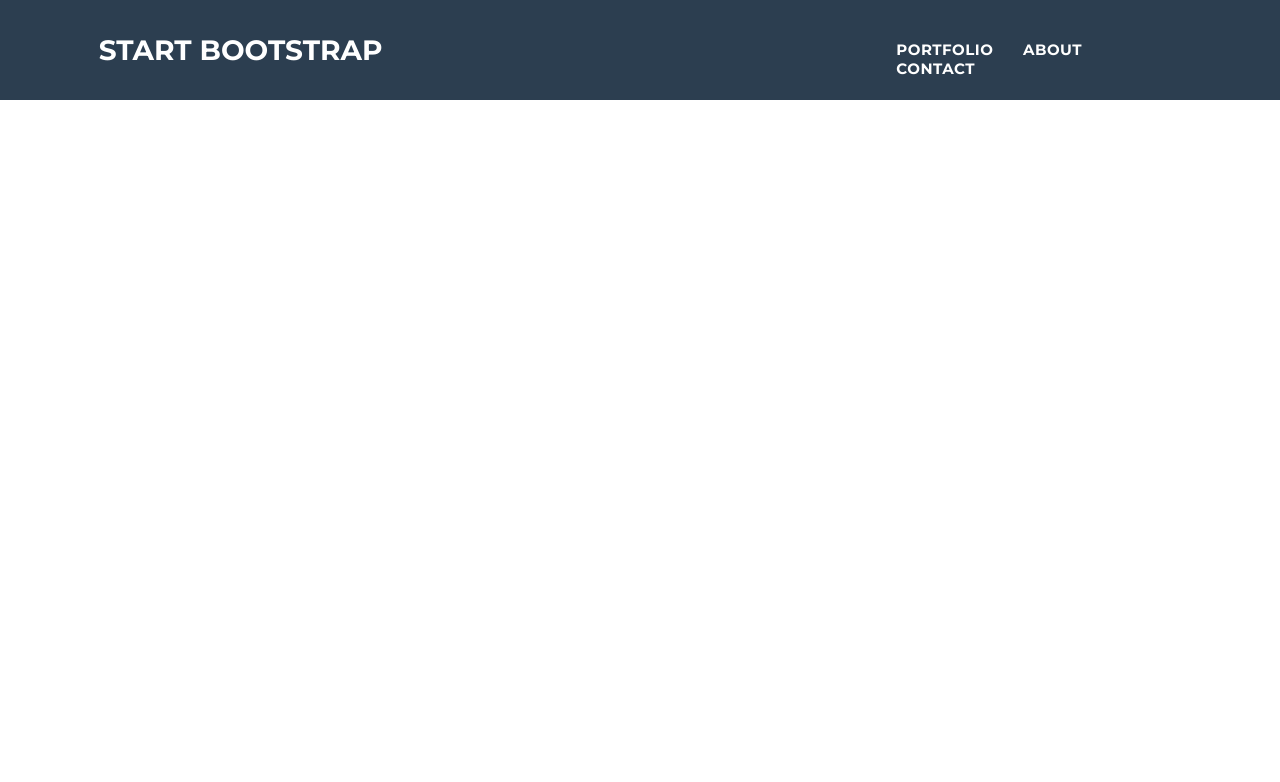
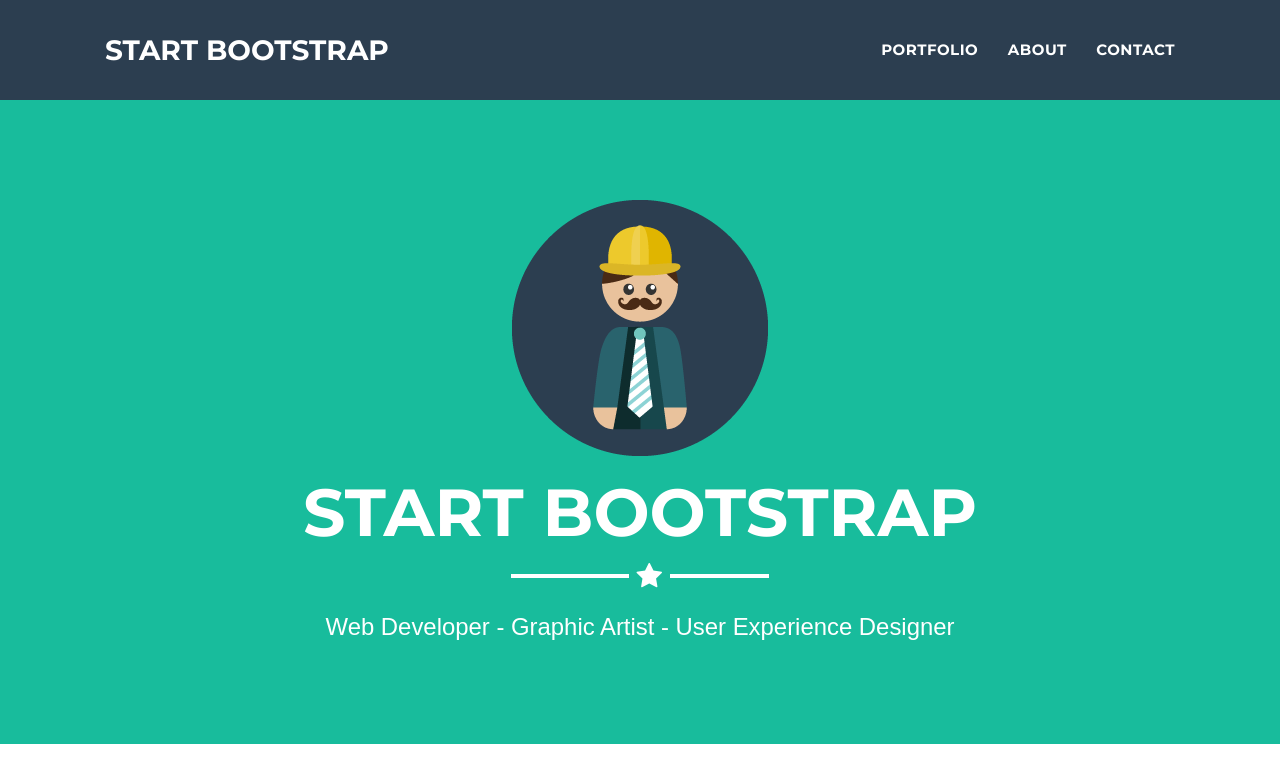
Before and after one commit to itsandromeda/Freelancer, a plain HTML site: page index.html in a window 1280 px wide. Drawn offline with Linux system fonts and the light colour scheme.

Commit message:
Header content

```diff
--- a/css/main.css
+++ b/css/main.css
@@ -16,38 +16,35 @@ nav {
 }
 
 nav .container {
-    justify-content: space-between;
     height: 65px;
-    margin: auto;
+    padding: 0 90px;
 }
 
-nav .nav-wrap a {
+nav .container a {
     font-size: 15px;
     color: #fff;
     letter-spacing: 0.5px;
     text-decoration: none;
     padding: 15px;
+    flex: 1;
 }
 
-.nav-wrap .start {
+nav .container .start {
     font-size: 28px;
     letter-spacing: normal;
-    position: relative;
-    left: -23px;
 }
 
-.nav-wrap .start:hover {
+nav .container .start:hover {
     color: #fff;
 }
 
 .nav-right {
+    display: inline-block;
     position: relative;
     top: 22px;
-    right: -23px;
-    width: 315px;
 }
 
-.nav-wrap a:hover {
+nav .container a:hover {
     color: #18bc9c;
 }
 
@@ -61,7 +58,7 @@ nav .nav-wrap a {
     margin-right: -5px;
 }
 
-.nav-wrap button {
+nav .container button {
     background-color: #2c3e50;
     font-size: 0.63em;
     font-weight: 700;
@@ -76,7 +73,65 @@ nav .nav-wrap a {
     cursor: pointer;
 }
 
-.nav-wrap button:hover {
+nav .container button:hover {
     background-color: #18bc9c;
     border: 1px solid #18bc9c;
 }
+
+
+/*
+    ==================
+    HEADER
+    ==================
+*/
+
+header {
+    background-color: #18bc9c;
+    color: #fff;
+    height: 744px;
+}
+
+header .container {
+    justify-content: center;
+    height: 100%;
+}
+
+header .row {
+    text-align: center;
+}
+
+header .developer-info {
+    position: relative;
+    margin-top: 200px;
+}
+
+header img {
+    height: 30%;
+    margin-bottom: 12px;
+}
+
+header h1 {
+    font-size: 66.5px;
+    text-transform: uppercase;
+}
+
+header hr {
+    border: 2.5px solid #fff;
+    width: 38.13%;
+    margin: 21px auto 35px auto;
+}
+
+header .fa-star {
+    background-color: #18bc9c;
+    font-size: 27.5px;
+    position: absolute;
+    bottom: 43px;
+    right: 307px;
+    padding: 8px;
+}
+
+header h2 {
+    font-family: sans-serif;
+    font-size: 23.9px;
+    font-weight: 400;
+}
--- a/index.html
+++ b/index.html
@@ -3,7 +3,7 @@
 
 <head>
     <meta charset="UTF-8">
-    <title>Freelancer</title>
+    <title>Freelancer - Start Bootstrap Theme</title>
     <link rel="stylesheet" href="css/main.css">
     <link rel="stylesheet" href="css/common.css">
     <link rel="stylesheet" href="https://cdnjs.cloudflare.com/ajax/libs/font-awesome/4.7.0/css/font-awesome.min.css">
@@ -12,19 +12,33 @@
 
 <body>
     <!-- Navigation -->
-    <nav id="mainNav" class="row">
-        <div class="nav-wrap container col-10">
+    <nav id="mainNav">
+        <div class="container">
             <a class="start" href="#">Start Bootstrap</a>
             <div class="nav-right">
                 <a href="#portfolio">Portfolio</a>
                 <a href="#about">About</a>
                 <a href="#contact">Contact</a>
             </div>
-            <button type="button" class="navbar-toggle hidden">
+            <button type="button" class="hidden">
                 Menu <i class="fa fa-bars"></i>
             </button>
         </div>
     </nav>
+    <!-- Header -->
+    <header>
+        <div class="container">
+            <div class="row">
+                <div class="developer-info col-12">
+                    <img src="assets/images/profile.png" alt="profile">
+                    <h1>Start Bootstrap</h1>
+                    <i class="fa fa-star"></i>
+                    <hr>
+                    <h2>Web Developer - Graphic Artist - User Experience Designer</h2>
+                </div>
+            </div>
+        </div>
+    </header>
 </body>
 
 </html>
```
